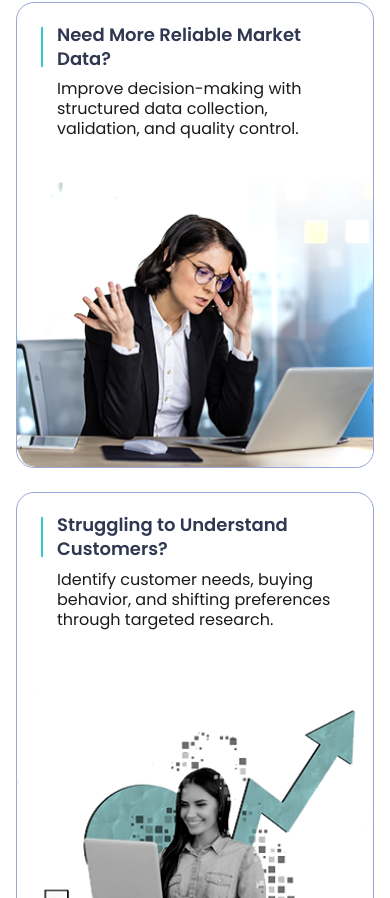
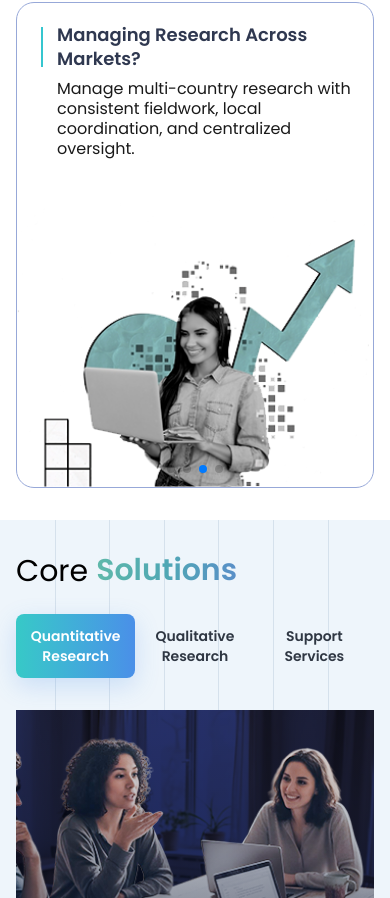
Before and after one commit to vasudevyadav/Insights-Opinion, a Next.js app: page / in a window 390 px wide. Shown: the part 1526-2424 px from the top of the page. Built offline with nearby package versions, Linux system fonts and the light colour scheme; no server answers.

Commit message:
new chnages add

```diff
--- a/app/components/home/business-challenge.tsx
+++ b/app/components/home/business-challenge.tsx
@@ -1,17 +1,24 @@
 "use client";
 
 import Image from "next/image";
+import { Swiper, SwiperSlide } from "swiper/react";
+import { Pagination, Autoplay } from "swiper/modules";
+
+import "swiper/css";
+import "swiper/css/pagination";
 
 interface ChallengeCard {
     title: string;
     description: string;
     image: string;
+    hoverImage: string;
     alt: string;
     className: string;
 }
 
 interface CardImageAreaProps {
     image: string;
+    hoverImage: string;
     alt: string;
 }
 
@@ -19,8 +26,9 @@ const challengeCards: ChallengeCard[] = [
     {
         title: "Need More Reliable Market Data?",
         description:
-            " Improve decision-making with structured data collection, validation, and quality control. ",
-        image: "/challenges-1.png",
+            "Improve decision-making with structured data collection, validation, and quality control.",
+        image: "/challenges-2.png",
+        hoverImage: "/challenges-1.png",
         alt: "Market expansion challenge",
         className: "lg:mt-16",
     },
@@ -29,6 +37,7 @@ const challengeCards: ChallengeCard[] = [
         description:
             "Identify customer needs, buying behavior, and shifting preferences through targeted research.",
         image: "/challenges-2.png",
+        hoverImage: "/challenges-1.png",
         alt: "Data challenge",
         className: "",
     },
@@ -37,6 +46,7 @@ const challengeCards: ChallengeCard[] = [
         description:
             "Manage multi-country research with consistent fieldwork, local coordination, and centralized oversight.",
         image: "/challenges-2.png",
+        hoverImage: "/challenges-1.png",
         alt: "Consumer behavior challenge",
         className: "",
     },
@@ -45,40 +55,40 @@ const challengeCards: ChallengeCard[] = [
         description:
             "Access verified audiences across consumer, B2B, healthcare, and niche research segments.",
         image: "/challenges-2.png",
+        hoverImage: "/challenges-1.png",
         alt: "Local research partners challenge",
         className: "lg:-mt-16",
     },
-    {
-        title: "Trying to Reach Niche Audiences?",
-        description:
-            "Access verified audiences across consumer, B2B, healthcare, and niche research segments.",
-        image: "/challenges-2.png",
-        alt: "Consumer behavior challenge",
-        className: "",
-    },
 ];
 
-function CardImageArea({ image, alt }: CardImageAreaProps) {
+function CardImageArea({ image, hoverImage, alt }: CardImageAreaProps) {
     return (
         <div className="relative mt-5">
             <div className="flex items-end justify-center">
-                <Image
-                    src={image}
-                    alt={alt}
-                    width={400}
-                    height={260}
-                    className="h-[18rem] w-full rounded-b-[18px] object-cover object-bottom"
+                <div className="relative h-[18rem] w-full overflow-hidden rounded-b-[18px]">
 
-                />
+                    <Image
+                        src={image}
+                        alt={alt}
+                        fill
+                        className="object-cover object-bottom transition-delay duration-800 ease-in-out lg:group-hover:opacity-0"
+                    />
+                    <Image
+                        src={hoverImage}
+                        alt={alt}
+                        fill
+                        className="object-cover object-bottom opacity-0 transition-delay duration-800 ease-in-out lg:group-hover:opacity-100"
+                    />
+                </div>
             </div>
         </div>
     );
 }
 
-function ChallengeCardItem({ card, index }: { card: ChallengeCard; index: number }) {
+function ChallengeCardItem({ card }: { card: ChallengeCard }) {
     return (
         <div
-            className={`overflow-hidden rounded-[18px] border border-[#97a8d8] bg-white hover:shadow-[0_8px_24px_rgba(30,41,59,0.25)] ${card.className}`}
+            className={`group overflow-hidden rounded-[18px] border border-[#97a8d8] bg-white hover:shadow-[0_8px_24px_rgba(30,41,59,0.25)] ${card.className}`}
         >
             <div className="p-5">
                 <div className="relative pl-5">
@@ -94,7 +104,11 @@ function ChallengeCardItem({ card, index }: { card: ChallengeCard; index: number
                 </div>
             </div>
 
-            <CardImageArea image={card.image} alt={card.alt} />
+            <CardImageArea
+                image={card.image}
+                hoverImage={card.hoverImage}
+                alt={card.alt}
+            />
         </div>
     );
 }
@@ -103,32 +117,50 @@ export default function BusinessChallenge() {
     return (
         <section className="bg-white py-8 lg:py-18">
             <div className="mx-auto max-w-4xl px-4 sm:px-6 lg:px-8">
-                <div className=" lg:pt-2 lg:pl-20">
-                    <h2 className="max-w-[400px] text-3xl font-light leading-[1.1] text-[#4a5370]  lg:text-[45px] lg:mb-0 mb-8">
+                <div className="lg:pt-2 lg:pl-20">
+                    <h2 className="mb-8 max-w-[400px] text-3xl font-light leading-[1.1] text-[#4a5370] lg:mb-0 lg:text-[45px]">
                         Business Challenges
-
                         <br />
-                        <span className=" text-3xl font-semibold leading-tight text-transparent bg-clip-text bg-[linear-gradient(90deg,#5fb9aa_0%,#4fa7b4_50%,#5a8fc8_100%)] lg:text-[45px]">we solve</span>
+                        <span className="bg-[linear-gradient(90deg,#5fb9aa_0%,#4fa7b4_50%,#5a8fc8_100%)] bg-clip-text text-3xl font-semibold leading-tight text-transparent lg:text-[45px]">
+                            we solve
+                        </span>
                     </h2>
                 </div>
-                <div className="grid grid-cols-1 gap-6 lg:-mt-8">
 
+                {/* Mobile Slider */}
+                <div className="block lg:hidden">
+                    <Swiper
+                        modules={[Pagination, Autoplay]}
+                        slidesPerView={1}
+                        spaceBetween={20}
+                        pagination={{ clickable: true }}
+                        autoplay={{ delay: 3000, disableOnInteraction: false }}
+                    >
+                        {challengeCards.map((card, index) => (
+                            <SwiperSlide key={index}>
+                                <ChallengeCardItem card={{ ...card, className: "" }} />
+                            </SwiperSlide>
+                        ))}
+                    </Swiper>
+                </div>
+
+                {/* Desktop Grid Same As Your Existing Layout */}
+                <div className="hidden grid-cols-1 gap-6 lg:-mt-8 lg:grid">
                     <div className="lg:col-start-2">
-                        <ChallengeCardItem card={challengeCards[0]} index={0} />
+                        <ChallengeCardItem card={challengeCards[0]} />
                     </div>
 
                     <div className="lg:col-start-3">
-                        <ChallengeCardItem card={challengeCards[1]} index={1} />
+                        <ChallengeCardItem card={challengeCards[1]} />
                     </div>
 
                     <div className="lg:col-start-2">
-                        <ChallengeCardItem card={challengeCards[2]} index={2} />
+                        <ChallengeCardItem card={challengeCards[2]} />
                     </div>
 
                     <div className="lg:col-start-3">
-                        <ChallengeCardItem card={challengeCards[3]} index={3} />
+                        <ChallengeCardItem card={challengeCards[3]} />
                     </div>
-
                 </div>
             </div>
         </section>
```
Also changed, not shown: 2 other files (tests, documents, lock files or other folders).
